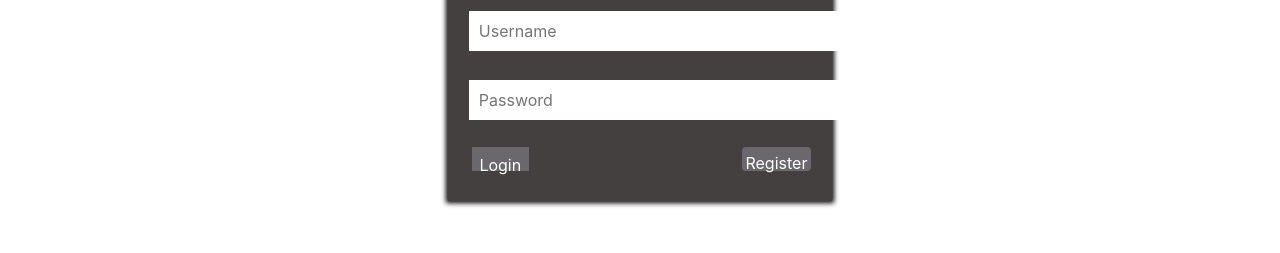
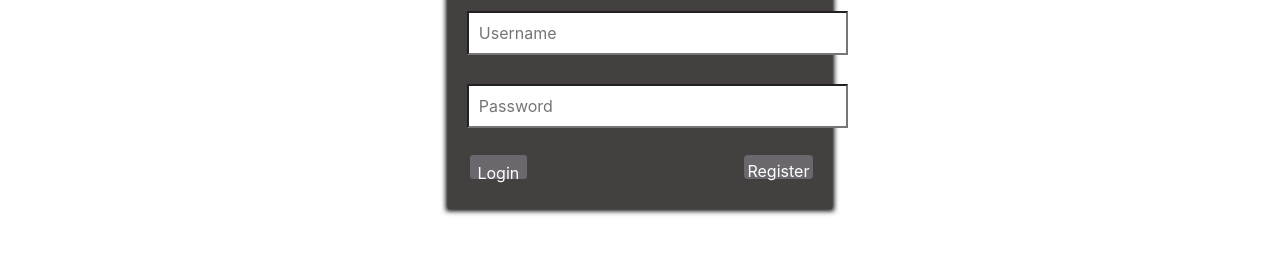
Before and after one commit to kmcd14/restAPI, a plain HTML site: page static/login.html in a window 1280 px wide. Shown: the part 315-568 px from the top of the page. Drawn offline with nearby package versions, Linux system fonts and the light colour scheme.

Commit message:
fixing formatting! pushed old file last commit :(

```diff
--- a/static/login.css
+++ b/static/login.css
@@ -1,54 +1,58 @@
-/* CSS styling for navigation bar */
-/* The navigation bar is found within the <header></header> tags on each page */
+/* CSS styling for login.html */
+
+
 
 body {
-
   font-family: Arial, Helvetica, sans-serif;
   background: url(images/background.jpg) no-repeat;
   background-size: cover;
 }
+
+
 #main {
   padding-top: 15%;
   }
+
+
+
 #container {
+  padding: 2% 0;
+  display: grid;
+  width: 30vw;
+  margin-left: 35vw;
+  justify-items: center;
+  background-color: rgba(44, 38, 38, 0.879);
+  box-shadow: 0px 0px 5px 2px black;
+  color: rgb(241, 241, 241);
+}
 
-      padding: 2% 0;                                  /* Adding padding */
-      display: grid;                                  /* Selecting a grid layout order elements */
-      width: 30vw;                                    /* Setting width */
-      margin-left: 35vw;                              /* Setting margin */
-      justify-items: center;                          /* Justifying items on the inline axis*/
-      background-color: rgba(44, 38, 38, 0.879);    /* Setting background colour of main-holder */
-      box-shadow: 0px 0px 5px 2px black;            /* Adding drop shadow to main-holder*/
-      color: rgb(241, 241, 241);                    /* Setting font colour */
-}
-/* Add padding to containers */
-/* Full-width input fields */
+
+
+
 input[type=text], input[type=password] {
   width: 140%;
   padding: 10px;
   margin: 5px 0 22px 0;
   display: inline-block;
-  border: none;
   background: #ffffff;
+}
 
-}
+
+
 input[type=email], input[type=email] {
   width: 140%;
   padding: 10px;
-
   margin: 5px 0 22px 0;
   display: inline-block;
-  border: none;
   background: #ffffff;
-
 }
 
-/* Styling and positioning for the login-form */
+
+
 #registerForm {
   display: grid;
+}
 
-
-}
 
 
 h2 {
@@ -58,40 +62,41 @@ text-align: center;
 }
 
 
-/* Styling and positioning for the login-form */
+
 #loginForm {
   display: grid;
   justify-items: center;
+}
 
-}
+
+
 #registerForm {
   display: grid;
   justify-items: center;
   padding-right: 30%;
 }
-/* Set a style for the submit button */
+
+
+
 #login {
-
   padding: 2%;
   margin:.2em;
-    height: 3vh;                                  /* Button height */
-    border:0.16em solid rgba(255,255,255,0);    /* Solid border */
-
-    font-size: 1rem;                              /* Font size */
-    color:#ffffff;                              /* Font colour */
-    background-color: rgb(107, 104, 109);                    /* Setting background colour of button */
-
-    cursor: pointer;                              /* Mouse arrow turns to a pointer over the button */
+  height: 3vh;
+  border:0.16em solid rgba(255,255,255,0);
+  font-size: 1rem;
+  border-radius:0.2em;
+  color:#ffffff;
+  background-color: rgb(107, 104, 109);
 }
 
-#register{
 
+
+#register {
   padding: 2%;
   margin:.2em;
-    height: 3vh;                                  /* Button height */
-    border:0.16em solid rgba(109, 104, 104, 0);    /* Solid border */
-    font-size: 1rem;                              /* Font size */
-    color:#ffffff;                              /* Font colour */
-    background-color: rgb(107, 104, 109);                    /* Setting background colour of button */
-    cursor: pointer;                              /* Mouse arrow turns to a pointer over the button */
+  height: 3vh;
+  border:0.16em solid rgba(109, 104, 104, 0);
+  font-size: 1rem;
+  color:#ffffff;
+  background-color: rgb(107, 104, 109);
 }
```
Lines whose indentation alone changed are shown as unchanged.
